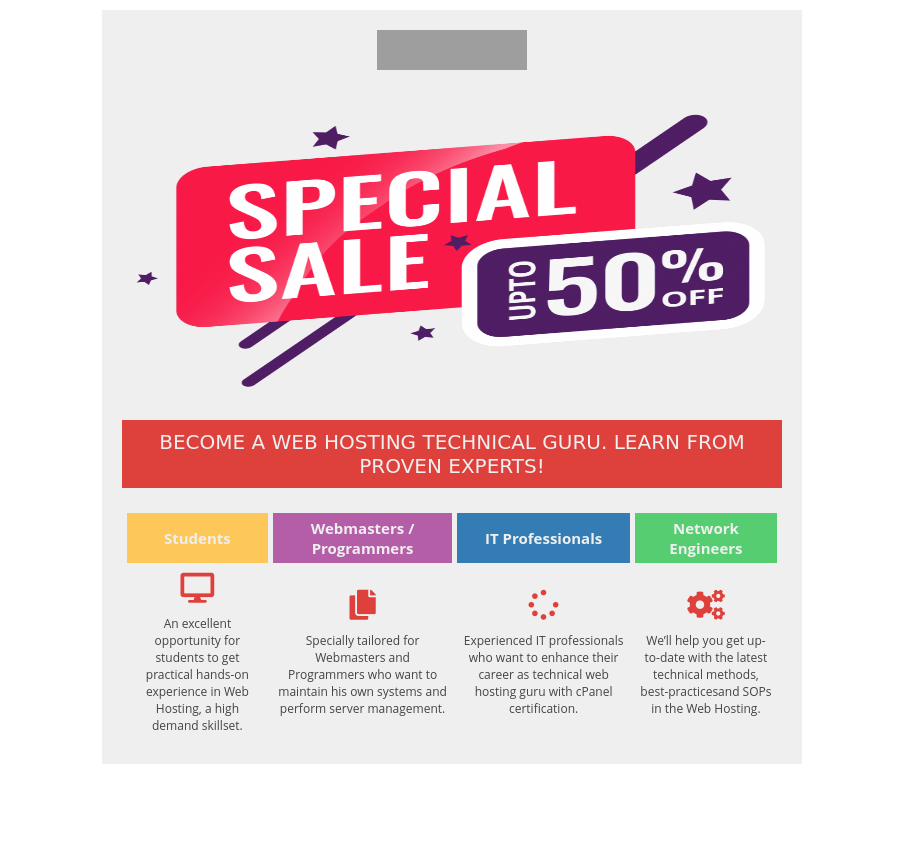
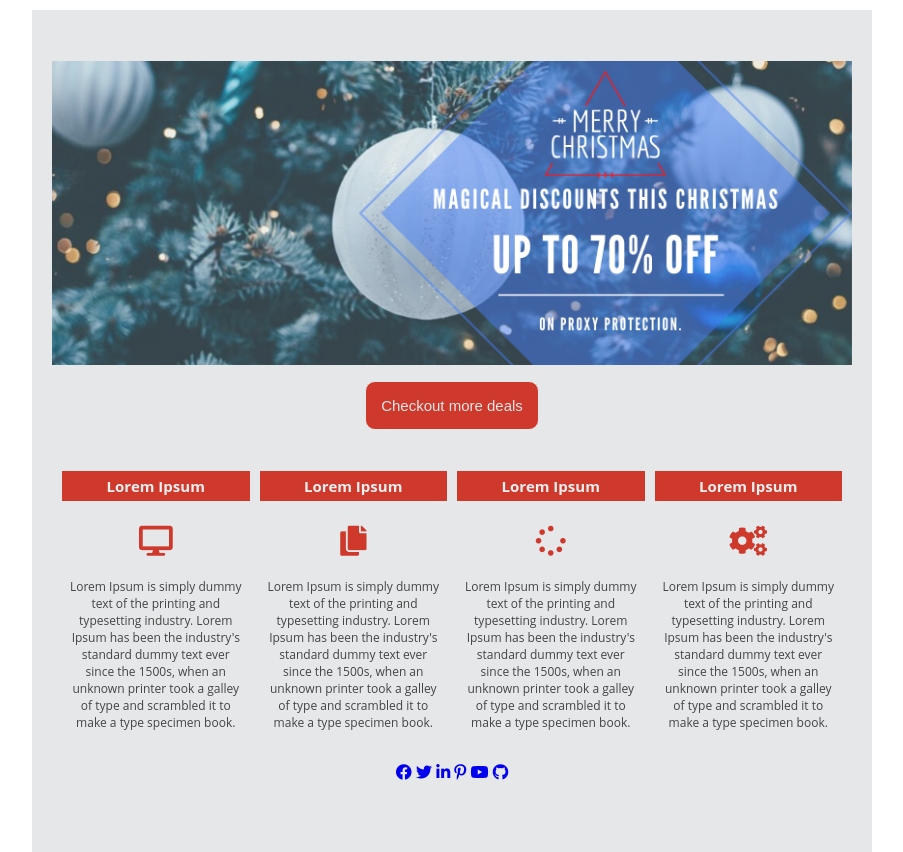
Before and after one commit to MahamSiddiqui/HTML-Email, a plain HTML site: page index.html in a window 1280 px wide. Shown: the whole page, without its empty margins (188-1091 px from the left). Before the commit the page ends 800 px from the top, so only its background shows below. Drawn offline with Linux system fonts and the light colour scheme; grey boxes are pictures that could not be loaded.

Commit message:
Add files via upload

```diff
--- a/index.html
+++ b/index.html
@@ -13,63 +13,66 @@
 </head>
 
 <body style="margin:0px; padding:0px;" >
-    <table align="center" width="700" ;border="0" cellspacing="10" cellpadding="10" style="background-color:#efefef;margin-top:10px;">
-            <th>
+    <table align="center" width="800" height=" 842" ;border="0" cellspacing="10" cellpadding="10" style="background-color:#E5E7E9  ;margin-top:10px;">
 
-                    <img src="https://server4sale.com.pk//wp-content/uploads/2016/03/s4s-logo-size.png" width="150" height="40">
-            </th>
+                  <tr>
+                      <th>
+                            <img src="sale3.png"width="800" style="padding:0;margin:0 ;display:block;">
+                      </th>
+                  </tr>
+
+
         <tr>
             <td>
                 <table>
+                    </tr>
+                    <tr id="section-details">
 
 
-                    <tr>
-                            <img src="sale img.png"width="100%" height="300px">
+                            <div align="center">
+                                <button type="submit" class="btn"style="text-align: center;color: #E5E7E9;font-size:15px; background-color:#ce392c;border:1px solid;border-radius:10px; padding:15px;margin:-80px 0 0 0">Checkout more deals</button>
+                            </div>
+                            <table align="center"  style="font-family:'Open Sans', Arial, sans-serif;"cellspacing="10" cellpadding="5">
+                                    <tr style="font-size:15px;color: #efefef;background-color: #ce392c">
+                                      <th >Lorem Ipsum</th>
+                                      <th >Lorem Ipsum</th>
+                                      <th >Lorem Ipsum</th>
+                                       <th>Lorem Ipsum</th>
+                                    </tr>
+                                    <tr>
+                                      <td  align="center";>
+                                       <i class="fas fa-desktop " style="color:#ce392c;font-size:30px;margin: 10px 0 10px 0;"></i>
+                                      <p style="font-size: 12px; color: #444444;">Lorem Ipsum is simply dummy text of the printing and typesetting industry. Lorem Ipsum has been the industry's standard dummy text ever since the 1500s, when an unknown printer took a galley of type and scrambled it to make a type specimen book.
+                                      </p>
+                                      </td>
+                                      <td  align="center";>
+                                            <i class="fas fa-copy" style="color:#ce392c;font-size:30px;margin: 10px 0 10px 0;"></i>
+                                      <p style="font-size: 12px;color: #444444;">Lorem Ipsum is simply dummy text of the printing and typesetting industry. Lorem Ipsum has been the industry's standard dummy text ever since the 1500s, when an unknown printer took a galley of type and scrambled it to make a type specimen book.</p>
+                                      </td>
+                                      <td  align="center";>
+                                            <i class="fas fa-spinner" style="color:#ce392c; font-size:30px;margin: 10px 0 10px 0;"></i>
+                                      <p style="font-size: 12px;color: #444444;">Lorem Ipsum is simply dummy text of the printing and typesetting industry. Lorem Ipsum has been the industry's standard dummy text ever since the 1500s, when an unknown printer took a galley of type and scrambled it to make a type specimen book.</p>
+                                      </td>
+                                       <td  align="center";>
+                                      <i class="fas fa-cogs " style="color:#ce392c;font-size:30px;margin: 10px 0 10px 0;"></i>
+                                     <p style="font-size: 12px;color: #444444;">Lorem Ipsum is simply dummy text of the printing and typesetting industry. Lorem Ipsum has been the industry's standard dummy text ever since the 1500s, when an unknown printer took a galley of type and scrambled it to make a type specimen book.</p>
+                                      </td>
+                                    </tr>
 
 
 
-                    </tr>
-                    <tr id="section-details">
-
-                            <p align="center" style="color:#efefef ;font-size: 20px;font-family: cursive; background-color: #de413c;padding: 10px 5px 10px 5px;">BECOME A WEB HOSTING TECHNICAL GURU.  LEARN FROM PROVEN EXPERTS!</p>
-                            <table align="center"  style="font-family:'Open Sans', Arial, sans-serif;"cellspacing="5" cellpadding="5">
-                                    <tr style="font-size:15px;color: #efefef;">
-                                      <th style="background-color: #fdc759;">Students</th>
-                                      <th style="background-color: #b55ea8">Webmasters / Programmers</th>
-                                      <th style="background-color: #347db4;">IT Professionals</th>
-                                       <th style="background-color: #57cd71;">Network Engineers</th>
-                                    </tr>
-                                    <tr>
-                                      <td  align="center";>
-                                       <i class="fas fa-desktop " style="color:#de413c;font-size:30px;"></i>
-                                      <p style="font-size: 12px; color: #444444;">An excellent opportunity for students to get practical hands-on experience in Web Hosting,
-                                      a high demand skillset.
-                                      </p>
-                                      </td>
-                                      <td  align="center";>
-                                            <i class="fas fa-copy" style="color:#de413c;font-size:30px;"></i>
-                                      <p style="font-size: 12px;color: #444444;">Specially tailored for Webmasters and Programmers who want to maintain his own systems and perform server management.</p>
-                                      </td>
-                                      <td  align="center";>
-                                            <i class="fas fa-spinner" style="color:#de413c; font-size:30px;"></i>
-                                      <p style="font-size: 12px;color: #444444;">Experienced IT professionals who want to enhance their career as technical web  hosting guru with cPanel certification.</p>
-                                      </td>
-                                       <td  align="center";>
-                                      <i class="fas fa-cogs " style="color:#de413c;font-size:30px;"></i>
-                                     <p style="font-size: 12px;color: #444444;">We’ll help you get up-to-date with the latest technical methods, best-practicesand SOPs in the Web Hosting.</p>
-                                      </td>
-                                    </tr>
-
-                                    <!-- <td>
-
-                                            <a href="#"style="text-align:center;color:#347db4 ;font-size:20px;";><i class="fab fa-facebook"></i></a>
-                                            <a href="#"style="text-align:center;color:#347db4 ;font-size:20px;";><i class="fab fa-twitter"></i></a>
-                                            <a href="#"style="text-align:center;color:#347db4 ;font-size:20px;";><i class="fab fa-linkedin-in"></i></a>
-                                            <a href="#"style="text-align:center;color:#347db4 ;font-size:20px;";><i class="fab fa-github"></i></a>
-
-
-                                    </td> -->
-
+                                  </table>
+                                  <table align="center"  style="font-family:'Open Sans', Arial, sans-serif;"cellspacing="10" cellpadding="5">
+                                      <tr style="font-size:20px color:#487ff9:">
+                                          <th >
+                                                <a href="#"><i class="fab fa-facebook"></i></a>
+                                                <a href="#"><i class="fab fa-twitter"></i></a>
+                                                <a href="#"><i class="fab fa-linkedin-in"></i></a>
+                                                <a href="#"><i class="fab fa-pinterest-p"></i></a>
+                                                <a href="#"><i class="fab fa-youtube"></i></a>
+                                                <a href="#"><i class="fab fa-github"></i></a>
+                                          </th>
+                                      </tr>
                                   </table>
 
 
```
Also changed, not shown: sale3.png (added).
